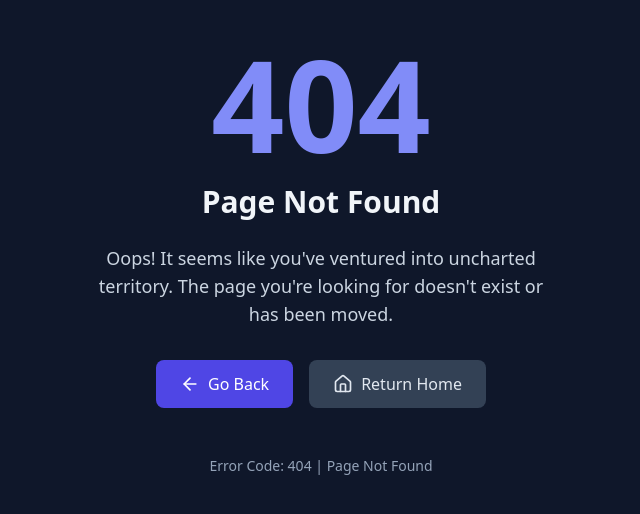
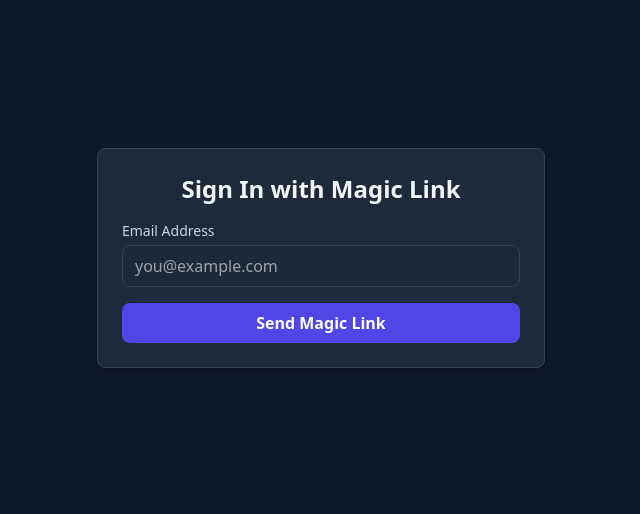
Before and after one commit to kayYZ1/ExamiaAI, a React (Vite) app in the folder client/: page /auth in a window 1280 px wide. Before the commit this address had no page. Shown: the part 142-656 px from the top of the page, without its empty margins (319-959 px from the left). Built offline with nearby package versions, Linux system fonts and the light colour scheme.

Commit message:
feat: add sign in view

```diff
--- a/client/src/app.tsx
+++ b/client/src/app.tsx
@@ -3,6 +3,7 @@ import { BrowserRouter, Routes, Route } from 'react-router';
 
 const Home = lazy(() => import('./features/home'));
 const NotFound = lazy(() => import('./features/not-found'));
+const Auth = lazy(() => import('./features/auth'))
 
 export default function App() {
   return (
@@ -10,6 +11,7 @@ export default function App() {
       <Routes>
         <Route index element={<Home />} />
         <Route path="*" element={<NotFound />} />
+        <Route path='auth' element={<Auth />} />
       </Routes>
     </BrowserRouter>
   );
--- /dev/null
+++ b/client/src/features/auth/index.tsx
@@ -0,0 +1,60 @@
+import { useState, FormEvent } from 'react';
+import { colors } from '../../styles/theme';
+
+export default function Index() {
+  const [email, setEmail] = useState('');
+  const [message, setMessage] = useState('');
+
+  const handleSignIn = (e: FormEvent) => {
+    e.preventDefault();
+    if (email) {
+      setMessage('A magic link has been sent to your email!');
+      console.log('Send magic link to:', email);
+    } else {
+      setMessage('Please enter a valid email address.');
+    }
+  };
+
+  return (
+    <div
+      className={`${colors.background.main} ${colors.text.primary} min-h-screen flex items-center justify-center p-4`}
+    >
+      <div
+        className={`${colors.background.secondary} ${colors.border} border rounded-lg shadow-md p-6 max-w-md w-full`}
+      >
+        <h1 className="text-2xl font-semibold text-center mb-4">
+          Sign In with Magic Link
+        </h1>
+        <form onSubmit={handleSignIn} className="space-y-4">
+          <div>
+            <label
+              htmlFor="email"
+              className={`block text-sm font-medium ${colors.text.secondary}`}
+            >
+              Email Address
+            </label>
+            <input
+              type="email"
+              id="email"
+              value={email}
+              onChange={(e) => setEmail(e.target.value)}
+              placeholder="you@example.com"
+              className={`w-full px-3 py-2 mt-1 ${colors.background.tertiary} ${colors.text.primary} ${colors.border} border rounded-lg focus:outline-none focus:ring-2 focus:ring-indigo-500`}
+            />
+          </div>
+          <button
+            type="submit"
+            className={`w-full py-2 ${colors.primary.main} text-white font-semibold rounded-lg transition hover:shadow-lg`}
+          >
+            Send Magic Link
+          </button>
+        </form>
+        {message && (
+          <p className={`mt-4 text-sm ${colors.text.secondary} text-center`}>
+            {message}
+          </p>
+        )}
+      </div>
+    </div>
+  );
+};
--- a/client/src/features/home/components/ui/feature-card.tsx
+++ b/client/src/features/home/components/feature-card.tsx
@@ -1,5 +1,5 @@
 import { LucideIcon } from 'lucide-react';
-import { colors } from '../../../../styles/theme';
+import { colors } from '../../../styles/theme';
 
 interface FeatureCardProps {
   icon: LucideIcon;
--- a/client/src/features/home/components/navbar.tsx
+++ b/client/src/features/home/components/navbar.tsx
@@ -1,9 +1,12 @@
+import { useNavigate } from 'react-router';
 import { GraduationCap } from 'lucide-react';
 
 import Button from '../../../shared/components/ui/button';
 import { colors } from '../../../styles/theme';
 
 export default function Navbar() {
+  const navigate = useNavigate();
+
   return (
     <nav
       className={`fixed w-full top-0 z-50 border-b ${colors.border} ${colors.background.secondary}`}
@@ -19,7 +22,7 @@ export default function Navbar() {
             </span>
           </div>
 
-          <Button variant="primary">Sign In</Button>
+          <Button variant="primary" onClick={() => navigate('/auth')}>Sign In</Button>
         </div>
       </div>
     </nav>
--- a/client/src/features/home/index.tsx
+++ b/client/src/features/home/index.tsx
@@ -1,9 +1,9 @@
 import Navbar from './components/navbar';
-import Hero from './components/hero';
-import Features from './components/features';
-import Stats from './components/stats';
-import Testimonials from './components/testimonials';
-
+import Hero from './sections/hero';
+import Features from './sections/features';
+import Stats from './sections/stats';
+import Testimonials from './sections/testimonials';
+import Footer from './sections/footer';
 import { colors } from '../../styles/theme';
 
 export default function Index() {
@@ -17,6 +17,7 @@ export default function Index() {
         <Features />
         <Stats />
         <Testimonials />
+        <Footer />
       </main>
     </div>
   );
--- a/client/src/features/home/components/features.tsx
+++ b/client/src/features/home/sections/features.tsx
@@ -8,7 +8,7 @@ import {
 } from 'lucide-react';
 
 import { colors } from '../../../styles/theme';
-import { FeatureCard } from './ui/feature-card';
+import { FeatureCard } from '../components/feature-card';
 
 const features = [
   {
--- /dev/null
+++ b/client/src/features/home/sections/footer.tsx
@@ -0,0 +1,27 @@
+import { colors } from "../../../styles/theme";
+
+export default function Footer() {
+  return (
+    <footer className={`${colors.background.main} ${colors.border} border-t p-4`}>
+      <div className="container mx-auto text-center">
+        <p className={`${colors.text.secondary}`}>
+          © {new Date().getFullYear()} ExamiaAI. All rights reserved.
+        </p>
+        <div className="mt-2">
+          <a
+            href="/privacy"
+            className={`${colors.primary.text} hover:${colors.primary.main} px-2`}
+          >
+            Privacy Policy
+          </a>
+          <a
+            href="/terms"
+            className={`${colors.primary.text} hover:${colors.primary.main} px-2`}
+          >
+            Terms of Service
+          </a>
+        </div>
+      </div>
+    </footer>
+  );
+};
--- a/client/src/features/home/components/hero.tsx
+++ b/client/src/features/home/sections/hero.tsx
@@ -1,4 +1,4 @@
-import Button from "../../../shared/components/ui/button";
+import Button from '../../../shared/components/ui/button';
 
 export default function Hero() {
   return (
--- a/client/src/features/not-found/index.tsx
+++ b/client/src/features/not-found/index.tsx
@@ -34,7 +34,7 @@ export default function Index() {
           <Button
             variant="secondary"
             className="flex items-center gap-2"
-            onClick={() => window.location.href = '/'}
+            onClick={() => (window.location.href = '/')}
           >
             <Home className="w-5 h-5" />
             Return Home
```
Also changed, not shown: client/src/features/home/sections/stats.tsx (renamed from client/src/features/home/components/stats.tsx), client/src/features/home/sections/testimonials.tsx (renamed from client/src/features/home/components/testimonials.tsx).
